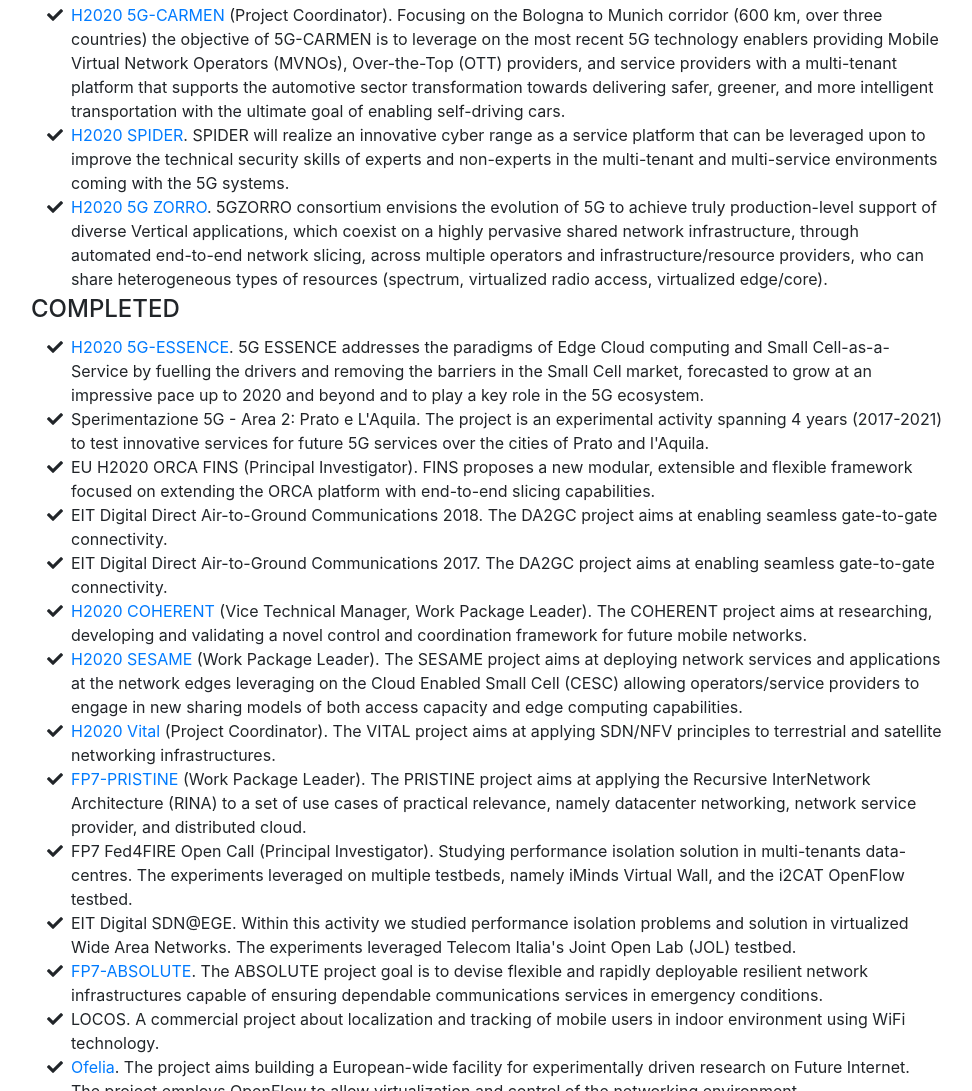
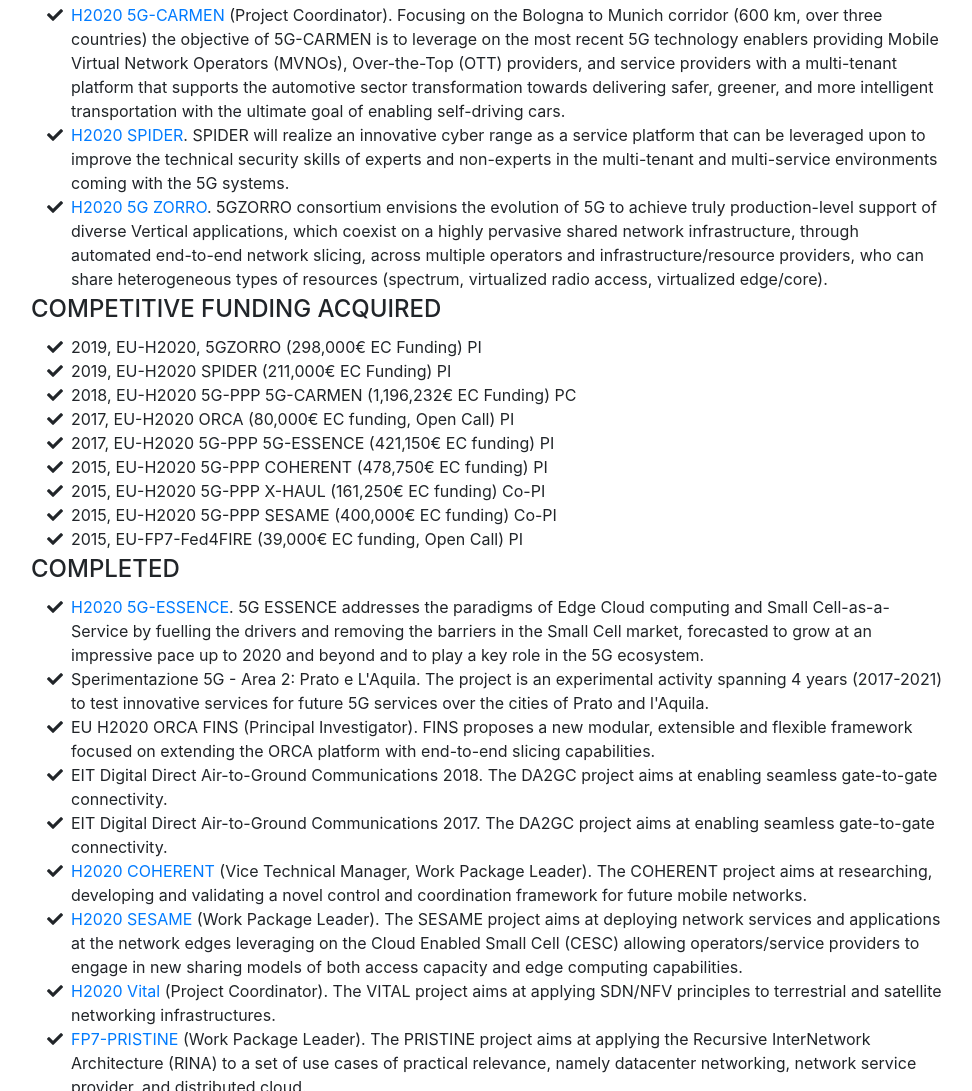
Before and after one commit to rriggio/rriggio.github.io, a website with bundled scripts: page index.html in a window 1280 px wide. Shown: the part 10116-11207 px from the top of the page, without its empty margins (289-1261 px from the left). Built offline with nearby package versions, Linux system fonts and the light colour scheme; a web font is replaced by a local one.

Commit message:
Update index.html

```diff
--- a/index.html
+++ b/index.html
@@ -508,6 +508,21 @@
 
         </ul>
 
+        <div class="subheading mb-2">Competitive Funding Acquired</div>
+
+        <ul class="fa-ul mb-0">
+          <li><i class="fa-li fa fa-check"></i>2019, EU-H2020, 5GZORRO (298,000€ EC Funding) PI</li>
+          <li><i class="fa-li fa fa-check"></i>2019, EU-H2020 SPIDER (211,000€ EC Funding) PI</li>
+          <li><i class="fa-li fa fa-check"></i>2018, EU-H2020 5G-PPP 5G-CARMEN (1,196,232€ EC Funding) PC</li>
+          <li><i class="fa-li fa fa-check"></i>2017, EU-H2020 ORCA (80,000€ EC funding, Open Call) PI</li>
+          <li><i class="fa-li fa fa-check"></i>2017, EU-H2020 5G-PPP 5G-ESSENCE (421,150€ EC funding) PI</li>
+          <li><i class="fa-li fa fa-check"></i>2015, EU-H2020 5G-PPP COHERENT (478,750€ EC funding) PI</li>
+          <li><i class="fa-li fa fa-check"></i>2015, EU-H2020 5G-PPP X-HAUL (161,250€ EC funding) Co-PI</li>
+          <li><i class="fa-li fa fa-check"></i>2015, EU-H2020 5G-PPP SESAME (400,000€ EC funding) Co-PI</li>
+          <li><i class="fa-li fa fa-check"></i>2015, EU-FP7-Fed4FIRE (39,000€ EC funding, Open Call) PI</li>
+
+        </ul>
+
         <div class="subheading mb-2">Completed</div>
 
         <ul class="fa-ul mb-0">
```
